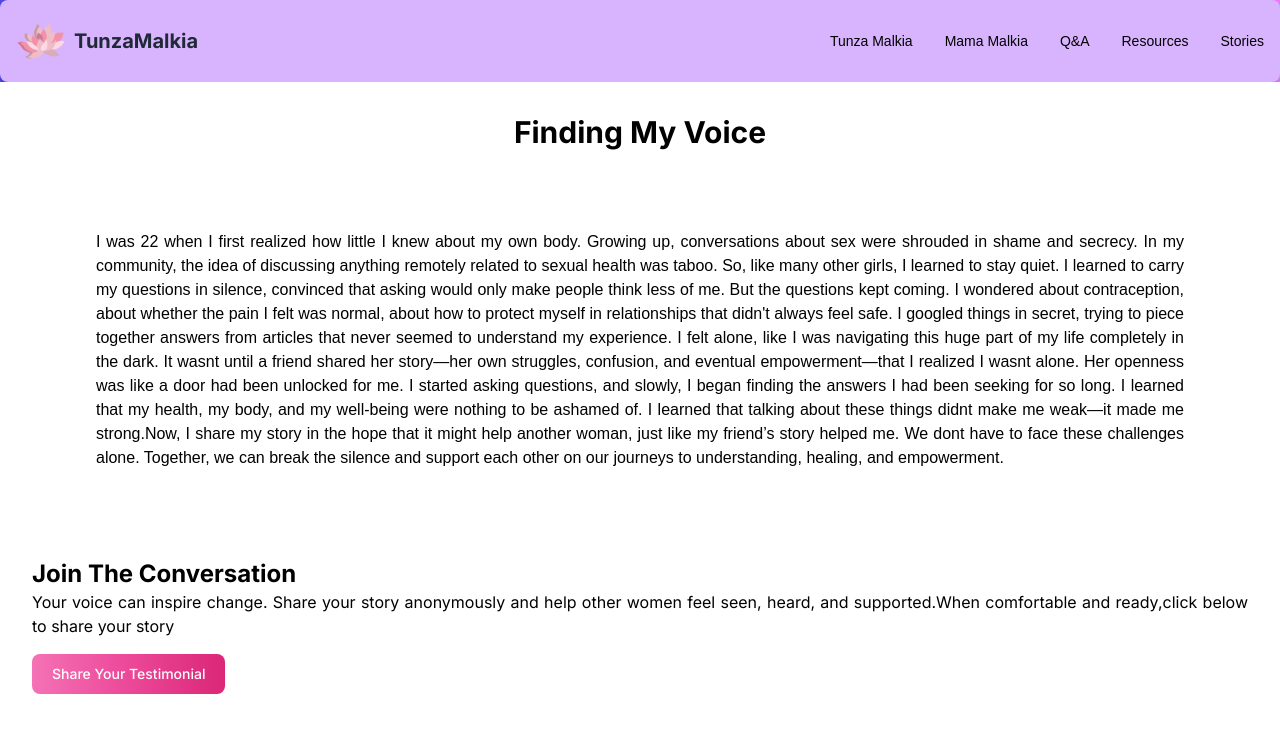
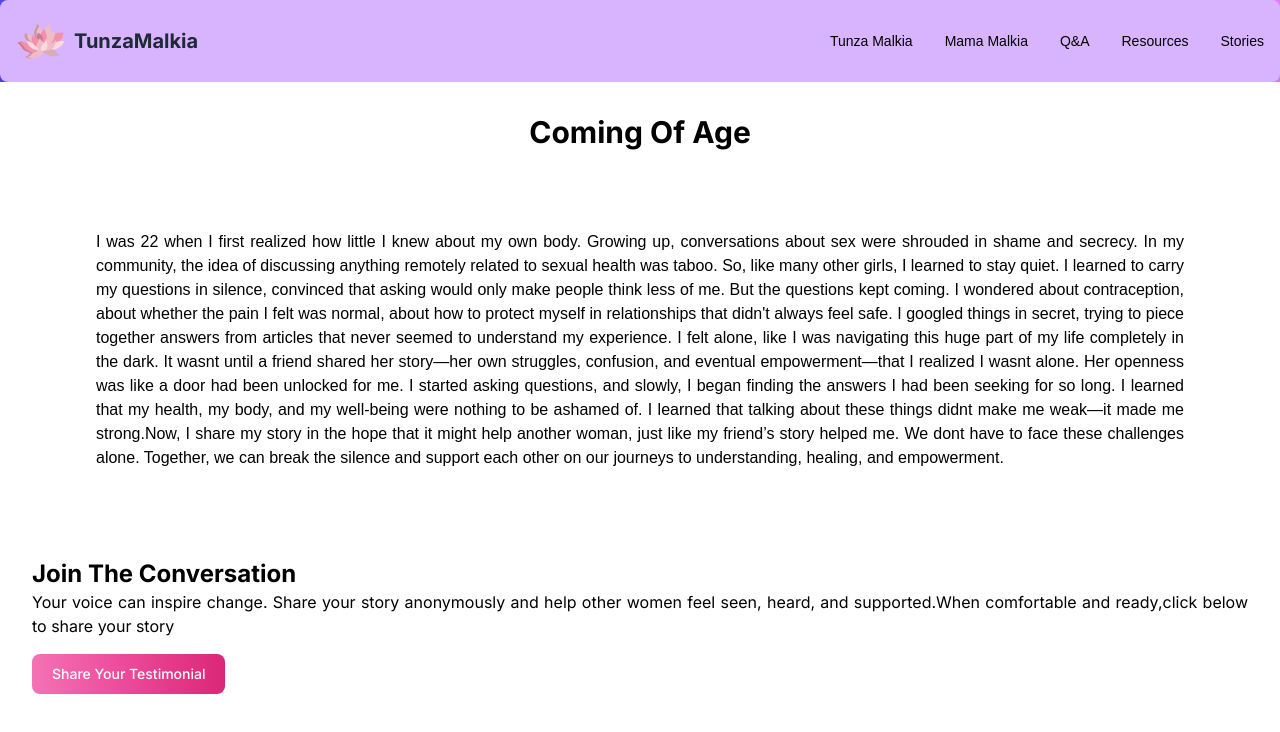
Before and after one commit to Konji-tech/tunzamalkia-gc, a Next.js app: page /testimonials/story2 in a window 1280 px wide. Shown: the top 732 px of the page. Built offline with nearby package versions, Linux system fonts and the light colour scheme.

Commit message:
descriptions added

```diff
--- a/src/app/testimonials/page.tsx
+++ b/src/app/testimonials/page.tsx
@@ -39,6 +39,7 @@ export default function FeatureList() {
     <div>
       {/* Stories Heading */}
       <h1 className="text-3xl font-bold text-center my-8">Stories</h1>
+      <h2 className="text-2xl font-bold text-center my-10">Anonymous stories of Kenyan women</h2>
 
       {/* Divider between sections */}
       <div className="w-full h-8 bg-gradient-to-r from-indigo-600 to-fuchsia-400"></div>
--- a/src/app/testimonials/story2/page.tsx
+++ b/src/app/testimonials/story2/page.tsx
@@ -3,7 +3,7 @@ import Link from "next/link";
 const Page2 = () => {
   return (
     <div className="p-8 bg-white w-screen h-screen">
-      <h1 className="text-3xl font-bold mb-4 text-center">Finding My Voice</h1>
+      <h1 className="text-3xl font-bold mb-4 text-center">Coming Of Age</h1>
       <div className="font-poppins p-16 text-justify">
         <p>
           I was 22 when I first realized how little I knew about my own body. Growing up, conversations about sex were shrouded in shame and secrecy. In my
```
